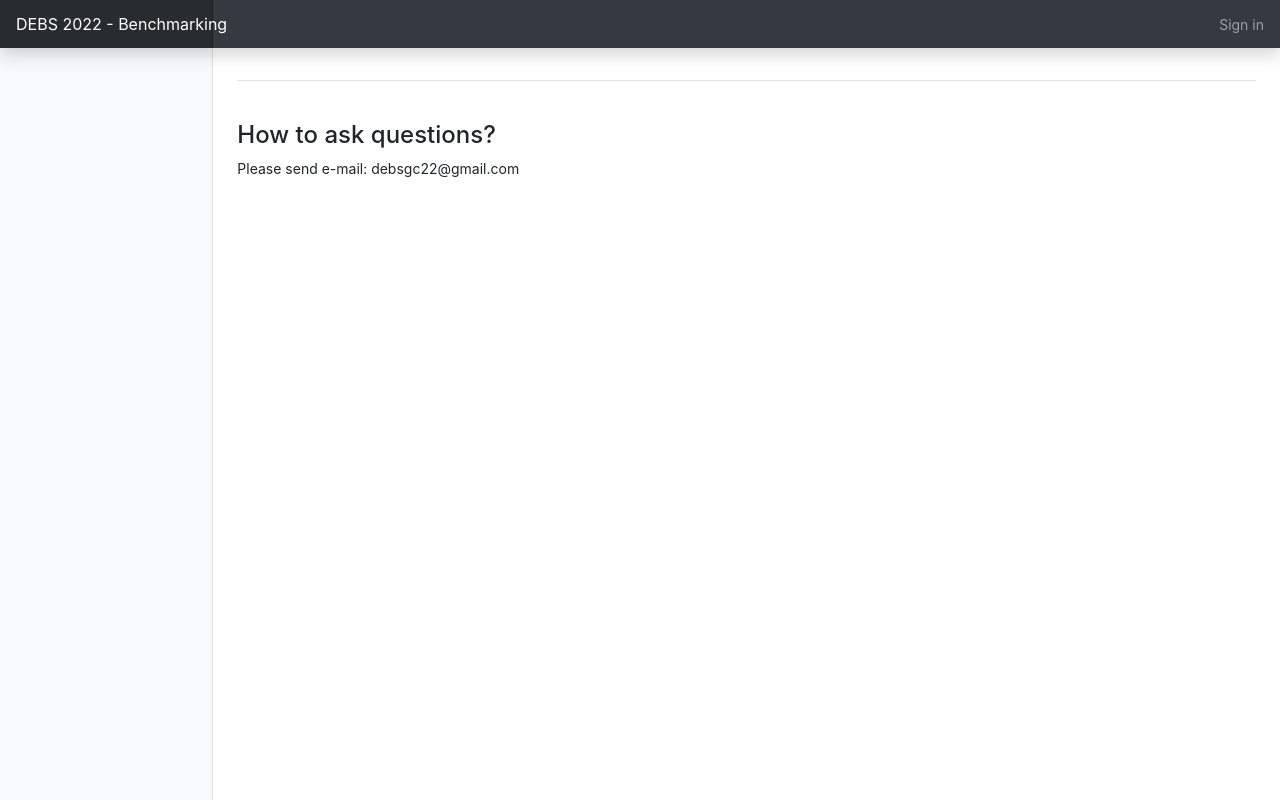
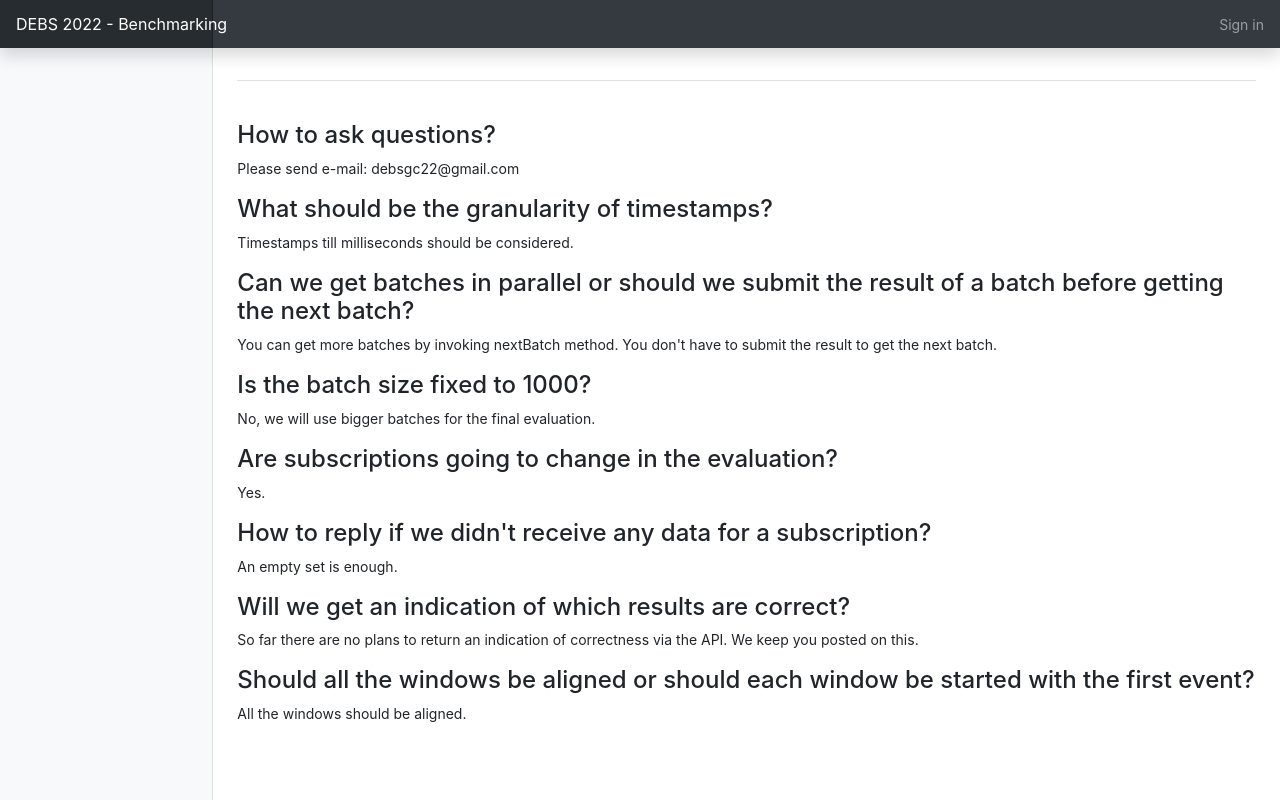
Before and after one commit to jawadtahir/bandency, a Python web app: template web/frontend/templates/faq.html in a window 1280 px wide. Run offline with Jinja, Linux system fonts and the light colour scheme; the template is opened without the code that fills it, so the values that code supplies are empty; some libraries are stand-ins or nearby versions.

Commit message:
Added FAQs

```diff
--- a/web/frontend/templates/faq.html
+++ b/web/frontend/templates/faq.html
@@ -4,4 +4,33 @@
     <h4>How to ask questions?</h4>
     <p>Please send e-mail: debsgc22@gmail.com</p>
     <p></p>
+
+    <h4>What should be the granularity of timestamps?</h4>
+    <p>Timestamps till milliseconds should be considered.</p>
+    <p></p>
+
+    <h4>Can we get batches in parallel or should we submit the result of a batch before getting the next batch?</h4>
+    <p>You can get more batches by invoking nextBatch method. You don't have to submit the result to get the next batch. </p>
+    <p></p>
+
+    <h4>Is the batch size fixed to 1000?</h4>
+    <p>No, we will use bigger batches for the final evaluation.</p>
+    <p></p>
+
+    <h4>Are subscriptions going to change in the evaluation?</h4>
+    <p>Yes.</p>
+    <p></p>
+
+    <h4>How to reply if we didn't receive any data for a subscription?</h4>
+    <p>An empty set is enough.</p>
+    <p></p>
+
+    <h4>Will we get an indication of which results are correct?</h4>
+    <p>So far there are no plans to return an indication of correctness via the API. We keep you posted on this.</p>
+    <p></p>
+
+    <h4>Should all the windows be aligned or should each window be started with the first event?</h4>
+    <p>All the windows should be aligned.</p>
+
+
 {% endblock %}
```
